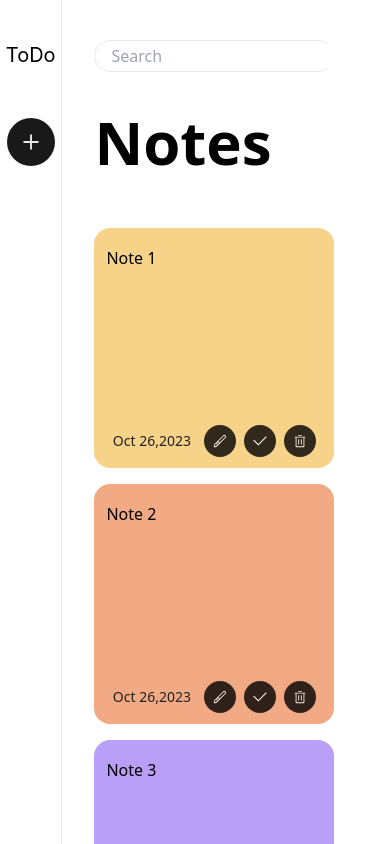
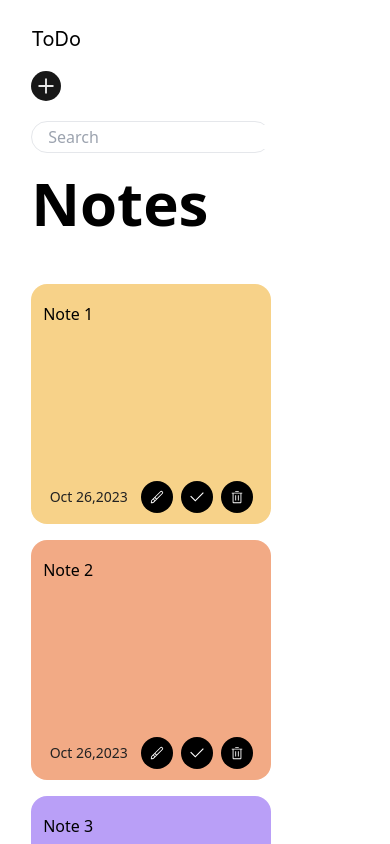
Before and after one commit to shu4ihu/react-todo-list-demo, a React (Vite) app: page / in a window 390 px wide. Shown: the top 844 px of the page. Built offline with nearby package versions, Linux system fonts and the light colour scheme.

Commit message:
feat: 简单响应式处理

```diff
--- a/src/App.tsx
+++ b/src/App.tsx
@@ -67,14 +67,14 @@ function App(): ReactNode {
 
   return (
     <>
-      <div className="w-100vw h-100vh flex">
+      <div className="w-100vw h-100vh md:flex">
         <Tabbar taskList={taskList} setTaskList={setTaskList}/>
-        <div className='ml-16vw w-84vw h-full pl-8'>
+        <div className='md:w-84vw h-full md:pl-8 flex flex-col md:items-baseline'>
             <SearchBar></SearchBar>
-            <div className="w-full">
+            <div className="w-full md:pl-0 pl-8vw">
               <div className="text-6xl font-600">Notes</div>
             </div>
-            <div className="taskArea w-full pt-14">
+            <div className="taskArea w-full pt-6vh md:pl-0 pl-8vw">
               <Task taskList={taskList} setTaskList={setTaskList}></Task>
             </div>
         </div>
--- a/src/components/SearchBar/SearchBar.tsx
+++ b/src/components/SearchBar/SearchBar.tsx
@@ -2,7 +2,7 @@ import { FC } from "react";
 
 const SearchBar: FC = () => {
     return (
-        <div className='search py-10'>
+        <div className='search md:py-10 py-5 md:pl-0 pl-8vw'>
             <div className='w-60 h-8 flex items-center b-1 rounded-4'>
                 <i className='i-carbon-search text-coolGray mx-2 text-lg'></i>
                 <input className='outline-none' type="text" placeholder='Search'/>
--- a/src/components/Tabbar/Tabbar.tsx
+++ b/src/components/Tabbar/Tabbar.tsx
@@ -24,11 +24,11 @@ const Tabbar:FC<TabbarProps> = ({ taskList, setTaskList}: TabbarProps): ReactNod
     }
 
     return (
-        <div className='h-full'>
-            <div className="tabbar w-16vw h-full flex flex-col b-r-1 fixed">
+        <div className='md:h-full md:w-12vw flex items-center'>
+            <div className="tabbar md:w-12vw w-full md:h-full flex flex-col md:b-r-1 md:fixed justify-between">
                 <TabbarLogoText></TabbarLogoText>
-                <div className="tabbar-content w-full h-full flex flex-col items-center">
-                    <div className="tabbar-content-add w-12 h-12 lh-12 mt-2
+                <div className="tabbar-content md:w-full h-full flex md:flex-col items-center md:pl-0 pl-8vw md:mt-0 mt-2vh">
+                    <div className="tabbar-content-add md:w-12 md:h-12 md:mt-2
                         op-90 bg-black text-white flex justify-center items-center rounded-50%"
                         onClick={() => {handleAddTaskClick()}}
                     >
--- a/src/components/Tabbar/components/TabbarColorList.tsx
+++ b/src/components/Tabbar/components/TabbarColorList.tsx
@@ -14,8 +14,8 @@ const TabbarColorList: FC<TabbarColorListProps> = ({colorList, onAddTask}: Tabba
         )
     })
     return (
-        <div className="tabbar-color-list mt-6">
-            <ul className="flex flex-col gap-6">
+        <div className="tabbar-color-list md:mt-6 ml-6 md:ml-0">
+            <ul className="flex md:flex-col gap-6">
                 {list}
             </ul>
         </div>
--- a/src/components/Tabbar/components/TabbarLogoText.tsx
+++ b/src/components/Tabbar/components/TabbarLogoText.tsx
@@ -3,7 +3,7 @@ import { FC, ReactNode } from "react";
 const TabbarLogoText: FC = (): ReactNode => {
     return (
         <>
-            <div className="tabbar-logo-text logo-text-primary w-full py-10 flex justify-center">ToDo</div>
+            <div className="logo-text-primary md:w-full md:py-10 mt-6 flex md:justify-center items-center md:pl-0 pl-8vw">ToDo</div>
         </>
     )
 }
--- a/src/components/Task/components/TaskCard.tsx
+++ b/src/components/Task/components/TaskCard.tsx
@@ -16,7 +16,6 @@ export const TaskCard:FC<TaskCardProps> = ({taskItem, onDel, onDone, onTextChang
     }
 
     const handleFocus = (): void => {
-      // console.log(textareaRef)
       textareaRef.current?.focus()
       textareaRef.current?.setSelectionRange(-1,-1)
     }
@@ -33,18 +32,18 @@ export const TaskCard:FC<TaskCardProps> = ({taskItem, onDel, onDone, onTextChang
                 {taskDateString}
               </div>
               <div className="btnArea h-full flex gap-2 items-center text-white text-sm">
-                <div className="editBtn w-8 h-8 bg-black op-80 rounded-50% flex justify-center items-center"
+                <div className="editBtn w-8 h-8 bg-black rounded-50% flex justify-center items-center"
                     onClick={() =>{ handleFocus()}}
                 >
                   <div className="i-carbon-paint-brush-alt">
                   </div>
                 </div>
-                <div className="doneBtn w-8 h-8 bg-black op-80 rounded-50% flex justify-center items-center text-lg"
+                <div className="doneBtn w-8 h-8 bg-black rounded-50% flex justify-center items-center text-lg"
                     onClick={()=>{ onDone(taskItem.id) }}
                 >
                   {checkIsDone(taskItem.isDone, bgColor)}
                 </div>
-                <div className="editBtn w-8 h-8 bg-black op-80 rounded-50% flex justify-center items-center"
+                <div className="editBtn w-8 h-8 bg-black rounded-50% flex justify-center items-center"
                     onClick={()=>{ onDel(taskItem.id) }}
                 >
                   <div className="i-carbon-trash-can">
--- a/uno.config.ts
+++ b/uno.config.ts
@@ -17,6 +17,16 @@ export default defineConfig({
 	theme: {
 		colors: {
 			// ...
+		},
+		breakpoints: {
+			xxs: "0px",
+			xs: "320px",
+			sm: "480px",
+			// md: "768px",
+			md: "630px",
+			lg: "1024px",
+			xl: "1280px",
+			xxl: "1600px",
 		},
 	},
 	presets: [
```
